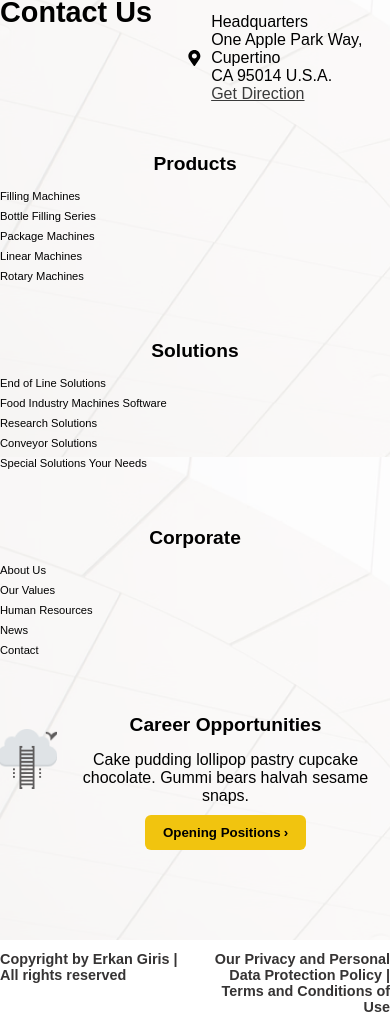
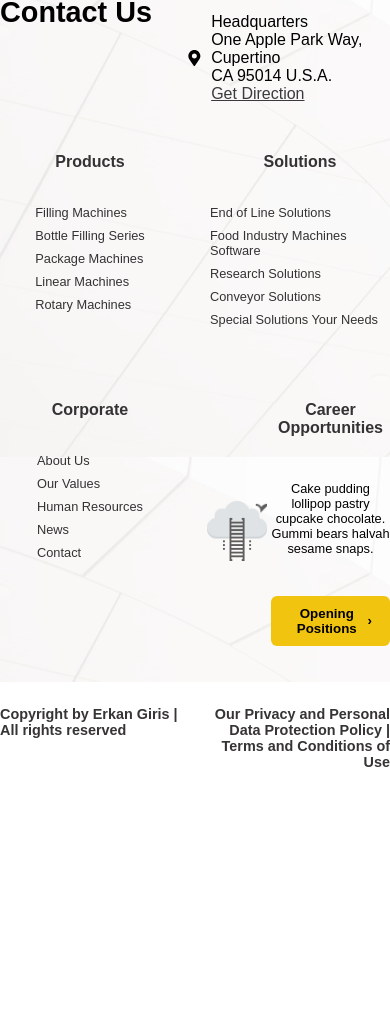
Before and after one commit to devZuzu/Business-website, a React (Vite) app: page /NewsDetail in a window 390 px wide. Shown: the part 3557-4572 px from the top of the page. After the commit the page ends 4355 px from the top, so only its background shows below. Built offline with nearby package versions, Linux system fonts and the light colour scheme.

Commit message:
fixed footer css

```diff
--- a/src/styles/Footer.css
+++ b/src/styles/Footer.css
@@ -8,7 +8,7 @@
 .footer-overlay {
 
   background: rgba(0, 0, 0, 0.6);
-  padding: 60px 20px;
+  /* + */
 }
 
 .footer-container {
@@ -88,12 +88,15 @@
 
 .footer-column h3 {
   margin-bottom: 15px;
-  font-size: 1.2rem;
+  font-size: 1rem;
+  color: black;
 }
 
 .footer-column ul {
   list-style: none;
   padding: 0;
+  color: black;
+  font-size: 0.8rem;
 }
 
 .footer-column ul li {
@@ -108,26 +111,26 @@
 
 /* One stacked column */
 
-.full-column {
+.footer-column {
   display: flex;
   flex-direction: column;
   gap: 30px;
 }
 
-.full-column h3 {
-  margin-bottom: 10px;
-  color: #fff;
+.footer-column h3 {
+  margin-bottom: 4px;
+  color: #333;
 }
 
-.full-column ul {
+.footer-column ul {
   list-style: none;
   padding: 0;
-  margin: 0 0 20px 0;
+  margin: 0 0 18px 0;
 }
 
-.full-column li {
+.footer-column li {
   margin-bottom: 6px;
-  color: #ccc;
+  color: #333;
 }
 
 /* Cloud */
@@ -152,9 +155,9 @@
 
 .career p {
   margin: 10px 0;
+  font-size: 0.8rem;
 }
 
-/* Yellow button */
 .opening-positions {
   display: inline-flex;
   align-items: center;
@@ -193,19 +196,22 @@
     display: grid;
     grid-template-columns: auto auto;
     background-color: white;
-  border-top: 1px solid rgba(255,255,255,0.3);
-  border-left: 3px;
-  padding-top: 10px;
+  border-top: 4px solid rgba(255,255,255,0.3);
+  border-left: 5px;
+  padding-top: 20px;
+  padding-bottom: 1.8rem;
+  padding-left: -5rem;
   font-size: 0.9rem;
   font-weight: bold;
   color: #363434ff;
   width: 100%;
 }
 .p1 {
-    text-align: left;
+ text-align: left;
 }
 .p2 {
-    text-align: right;
+ text-align: right;
+
 }
 
 /* ✅ Responsive */
@@ -222,7 +228,7 @@
   }
 
   .footer-sections {
-    grid-template-columns: 1fr;
+    grid-template-columns: 1fr 1fr;
     text-align: center;
   }
 
@@ -230,3 +236,26 @@
     margin-bottom: 20px;
   }
 }
+
+@media (max-width: 480px) {
+  .contact-info {
+    flex-direction: column;
+    align-items: center;
+  }
+
+  .footer-sections {
+    grid-template-columns: 1fr 1fr;
+    text-align: center;
+  }
+
+  .footer-column {
+    margin-bottom: 18px;
+    text-align: center;
+    align-items: center;
+  }
+
+  .career {
+    margin-bottom: -2rem;
+  }
+
+}
```
